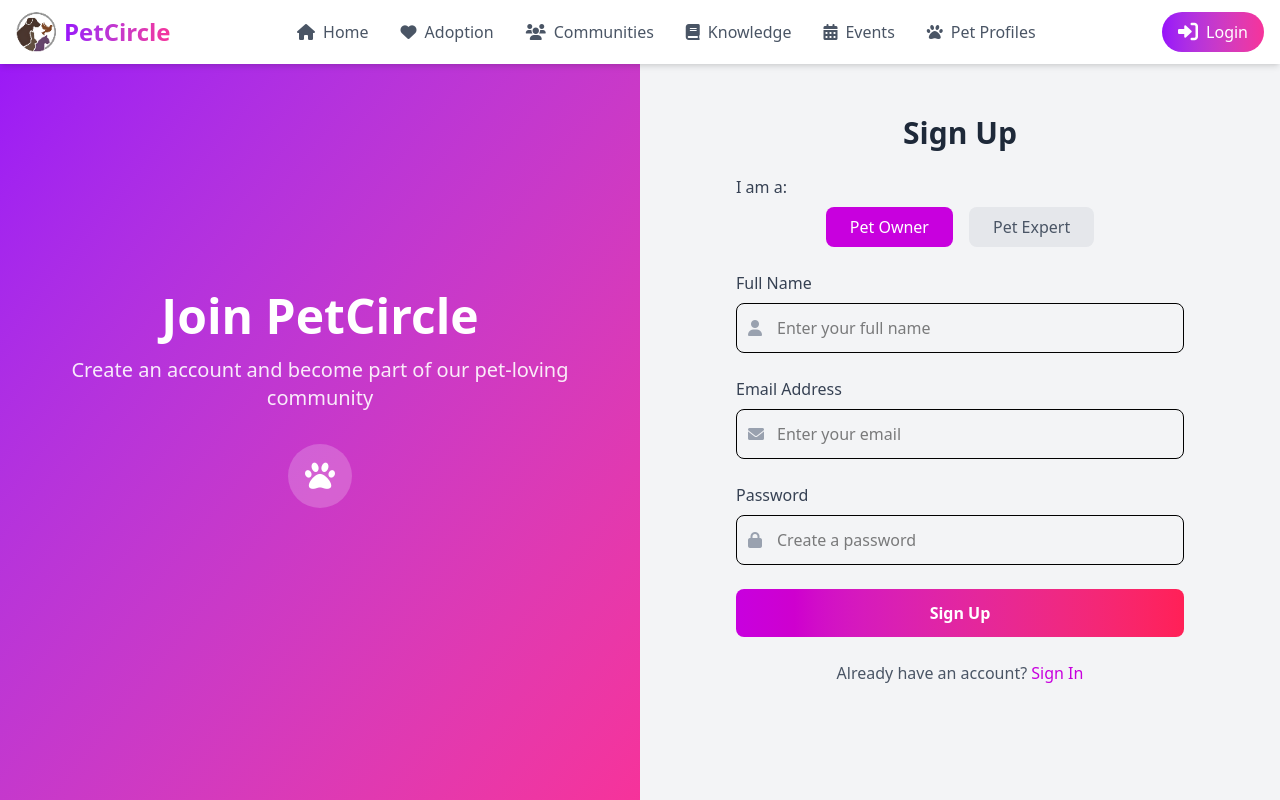
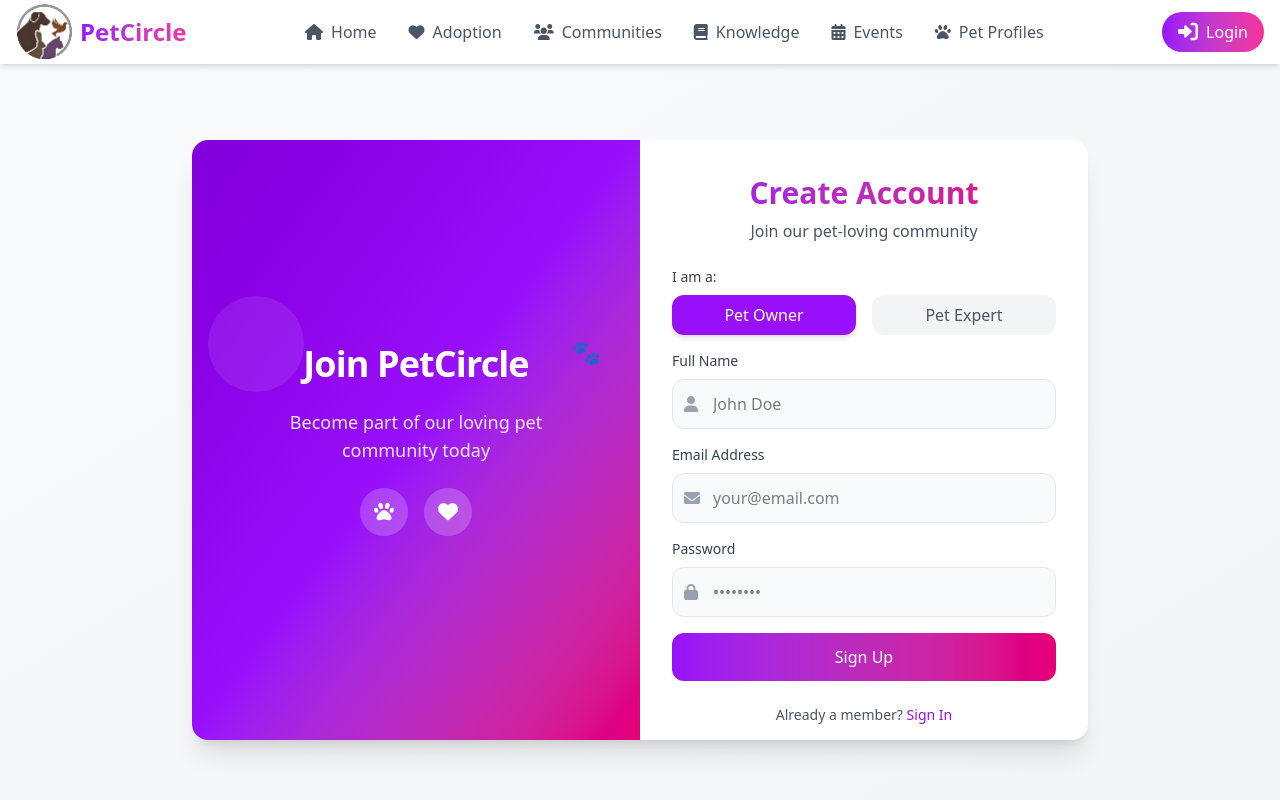
Before and after one commit to Urvish-Moradiya/PET_CIRCLE, a React (Vite) app in the folder Petcircle/: page /signup in a window 1280 px wide. Shown: the top 800 px of the page. Built offline with nearby package versions, Linux system fonts and the light colour scheme.

Commit message:
user _ole

```diff
--- a/Petcircle/src/App.jsx
+++ b/Petcircle/src/App.jsx
@@ -1,4 +1,4 @@
-import React, { useState } from 'react';
+import React, { useState, useEffect } from 'react'; // Added useEffect
 import { Routes, Route } from 'react-router-dom';
 import Navbar from './components/Navbar';
 import Communities from './components/Pages/Communities';
@@ -14,7 +14,6 @@ import Profile from './components/Pages/Profile';
 import LoginModal from './components/Pages/LoginModal';
 import SignupModal from './components/Pages/SignupModal';
 
-
 const App = () => {
   axios.defaults.baseURL = "http://localhost:5000";
 
@@ -24,9 +23,9 @@ const App = () => {
   const [searchQuery, setSearchQuery] = useState('');
   const [petTypeFilter, setPetTypeFilter] = useState('all');
   const [showAddPetModal, setShowAddPetModal] = useState(false);
-  const [pets, setPets] = useState();
-  const [adoptionListings] = useState();
-  const [selectedRole, setSelectedRole] = useState('pet-owner');
+  const [pets, setPets] = useState(); // Consider initializing as empty array: []
+  const [adoptionListings] = useState(); // Consider initializing as empty array: []
+  const [user, setUser] = useState(null);
   const [newPetForm, setNewPetForm] = useState({
     name: '',
     type: '',
@@ -37,8 +36,6 @@ const App = () => {
     favoriteFood: '',
     activities: '',
   });
-
-
 
   const [messages] = useState([
     {
@@ -57,11 +54,22 @@ const App = () => {
     },
   ]);
 
+  // Load user from localStorage on initial render
+  useEffect(() => {
+    const storedUser = localStorage.getItem('userData');
+    const token = localStorage.getItem('authToken');
+    if (storedUser && token) {
+      setUser(JSON.parse(storedUser));
+    }
+  }, []);
+
   return (
     <div className="min-h-screen bg-[#faf9f9] flex flex-col">
       <Navbar
         isMenuOpen={isMenuOpen}
         setIsMenuOpen={setIsMenuOpen}
+        user={user}
+        setUser={setUser}
       />
 
       <Routes>
@@ -92,9 +100,18 @@ const App = () => {
             />
           }
         />
-        <Route path="/profile" element={<Profile />} />
-        <Route path="/login" element={<LoginModal />} />
-        <Route path="/signup" element={<SignupModal />} />
+        <Route
+          path="/profile"
+          element={<Profile user={user} setUser={setUser} />}
+        />
+        <Route
+          path="/login"
+          element={<LoginModal setUser={setUser} />}
+        />
+        <Route
+          path="/signup"
+          element={<SignupModal />}
+        />
       </Routes>
 
       <Footer />
@@ -110,7 +127,6 @@ const App = () => {
         setShowAddPetModal={setShowAddPetModal}
         newPetForm={newPetForm}
         setNewPetForm={setNewPetForm}
-
         setPets={setPets}
       />
     </div>
--- a/Petcircle/src/components/Pages/LoginModal.jsx
+++ b/Petcircle/src/components/Pages/LoginModal.jsx
@@ -4,7 +4,7 @@ import { ToastContainer, toast } from 'react-toastify';
 import 'react-toastify/dist/ReactToastify.css';
 import { useNavigate } from 'react-router-dom';
 
-const LoginModal = ({ setShowSignupModal }) => {
+const LoginModal = ({ setUser }) => {
   const { register, handleSubmit, formState: { errors } } = useForm();
   const [loading, setLoading] = useState(false);
   const navigate = useNavigate();
@@ -24,6 +24,7 @@ const LoginModal = ({ setShowSignupModal }) => {
       if (response.ok) {
         localStorage.setItem('authToken', result.data.token);
         localStorage.setItem('userData', JSON.stringify(result.data.user));
+        setUser(result.data.user); // Update parent state to trigger Navbar re-render
 
         toast.success('Login successful!', {
           position: "top-right",
@@ -65,85 +66,92 @@ const LoginModal = ({ setShowSignupModal }) => {
   };
 
   return (
-    <div className="min-h-screen flex flex-col lg:flex-row bg-gray-100">
+    <div className="min-h-screen flex items-center justify-center bg-gradient-to-br from-gray-50 to-gray-100 p-4">
+    <div className="w-full max-w-4xl bg-white rounded-2xl shadow-xl overflow-hidden flex flex-col lg:flex-row">
       {/* Left Section - Decorative */}
-      <div className="lg:w-1/2 bg-gradient-to-br from-purple-600 to-pink-500 flex items-center justify-center p-8">
-        <div className="text-white text-center">
-          <h1 className="text-4xl md:text-5xl font-bold mb-4 animate-fadeIn">
-            Welcome to PetCircle
-          </h1>
-          <p className="text-lg md:text-xl opacity-90">
-            Connect with pet lovers, share stories, and find your furry friends
+      <div className="lg:w-1/2 bg-gradient-to-br from-purple-700 via-purple-600 to-pink-600 p-8 flex items-center justify-center">
+        <div className="text-white text-center space-y-6 animate-fade-in">
+          <div className="relative">
+            <div className="absolute -top-12 -left-12 w-24 h-24 bg-white/10 rounded-full animate-pulse"></div>
+            <h1 className="text-4xl font-extrabold tracking-tight relative">
+              PetCircle
+              <span className="absolute -top-2 -right-6 text-2xl text-pink-300">✨</span>
+            </h1>
+          </div>
+          <p className="text-lg opacity-90 max-w-xs mx-auto">
+            Join a vibrant community of pet enthusiasts and their furry companions
           </p>
-          <div className="mt-8">
-            <div className="w-16 h-16 mx-auto bg-white/20 rounded-full flex items-center justify-center">
-              <i className="fas fa-paw text-3xl"></i>
+          <div className="mt-6 flex justify-center gap-4">
+            <div className="w-12 h-12 bg-white/20 rounded-full flex items-center justify-center transform hover:scale-110 transition-transform duration-300">
+              <i className="fas fa-paw text-xl"></i>
+            </div>
+            <div className="w-12 h-12 bg-white/20 rounded-full flex items-center justify-center transform hover:scale-110 transition-transform duration-300">
+              <i className="fas fa-heart text-xl"></i>
             </div>
           </div>
         </div>
       </div>
 
       {/* Right Section - Login Form */}
-      <div className="lg:w-1/2 flex items-center justify-center p-8">
-        <div className="w-full max-w-md">
-          <h2 className="text-3xl font-bold text-gray-800 mb-6 text-center">
-            Sign In
-          </h2>
+      <div className="lg:w-1/2 p-8 flex items-center justify-center">
+        <div className="w-full max-w-md space-y-8">
+          <div className="text-center">
+            <h2 className="text-3xl font-bold text-gray-900 bg-gradient-to-r from-purple-600 to-pink-600 bg-clip-text text-transparent">
+              Welcome Back
+            </h2>
+            <p className="mt-2 text-gray-600">Sign in to your account</p>
+          </div>
 
           <form onSubmit={handleSubmit(submitHandler)} className="space-y-6">
-            <div>
-              <label className="block text-gray-700 font-medium mb-2">
+            <div className="space-y-2">
+              <label className="block text-sm font-medium text-gray-700">
                 Email Address
               </label>
-              <div className="relative">
-                <i className="fas fa-envelope absolute left-3 top-1/2 transform -translate-y-1/2 text-gray-400"></i>
+              <div className="relative group">
+                <i className="fas fa-envelope absolute left-3 top-1/2 transform -translate-y-1/2 text-gray-400 group-focus-within:text-purple-600 transition-colors"></i>
                 <input
                   type="email"
-                  className="w-full pl-10 pr-4 py-3 border rounded-lg focus:outline-none focus:ring-2 focus:ring-fuchsia-500 transition-all duration-200"
-                  placeholder="Enter your email"
+                  className="w-full pl-10 pr-4 py-3 border border-gray-200 rounded-xl focus:outline-none focus:ring-2 focus:ring-purple-500 focus:border-transparent bg-gray-50 transition-all duration-300"
+                  placeholder="your@email.com"
                   {...register("email", validationMethod.emailValidator)}
                   disabled={loading}
                 />
               </div>
               {errors.email && (
-                <span className="text-red-500 text-sm mt-1 block">
-                  {errors.email.message}
-                </span>
+                <span className="text-red-500 text-xs">{errors.email.message}</span>
               )}
             </div>
 
-            <div>
-              <label className="block text-gray-700 font-medium mb-2">
+            <div className="space-y-2">
+              <label className="block text-sm font-medium text-gray-700">
                 Password
               </label>
-              <div className="relative">
-                <i className="fas fa-lock absolute left-3 top-1/2 transform -translate-y-1/2 text-gray-400"></i>
+              <div className="relative group">
+                <i className="fas fa-lock absolute left-3 top-1/2 transform -translate-y-1/2 text-gray-400 group-focus-within:text-purple-600 transition-colors"></i>
                 <input
                   type="password"
-                  className="w-full pl-10 pr-4 py-3 border rounded-lg focus:outline-none focus:ring-2 focus:ring-fuchsia-500 transition-all duration-200"
-                  placeholder="Enter your password"
+                  className="w-full pl-10 pr-4 py-3 border border-gray-200 rounded-xl focus:outline-none focus:ring-2 focus:ring-purple-500 focus:border-transparent bg-gray-50 transition-all duration-300"
+                  placeholder="••••••••"
                   {...register("password", validationMethod.passwordValidator)}
                   disabled={loading}
                 />
               </div>
               {errors.password && (
-                <span className="text-red-500 text-sm mt-1 block">
-                  {errors.password.message}
-                </span>
+                <span className="text-red-500 text-xs">{errors.password.message}</span>
               )}
             </div>
 
             <button
               type="submit"
               disabled={loading}
-              className={`w-full py-3 rounded-lg text-white font-semibold bg-gradient-to-r from-fuchsia-600 to-rose-500 hover:from-fuchsia-700 hover:to-rose-600 transition-all duration-200 transform hover:scale-105 ${
-                loading ? 'opacity-75 cursor-not-allowed' : ''
+              className={`w-full py-3 px-4 rounded-xl text-white font-medium bg-gradient-to-r from-purple-600 to-pink-600 hover:from-purple-700 hover:to-pink-700 transition-all duration-300 transform hover:scale-105 focus:outline-none focus:ring-4 focus:ring-purple-200 ${
+                loading ? 'opacity-70 cursor-not-allowed' : ''
               }`}
             >
               {loading ? (
                 <span className="flex items-center justify-center">
                   <i className="fas fa-spinner fa-spin mr-2"></i>
-                  Logging in...
+                  Signing in...
                 </span>
               ) : (
                 'Sign In'
@@ -151,29 +159,34 @@ const LoginModal = ({ setShowSignupModal }) => {
             </button>
           </form>
 
-          <div className="mt-6 text-center">
-            <p className="text-gray-600">
-              Don't have an account?{' '}
+          <div className="text-center space-y-3">
+            <p className="text-sm text-gray-600">
+              New to PetCircle?{' '}
               <button
                 onClick={() => navigate('/signup')}
-                className="text-fuchsia-600 hover:text-fuchsia-700 font-medium transition-colors duration-200"
+                className="text-purple-600 hover:text-purple-700 font-medium transition-colors duration-200"
                 disabled={loading}
               >
-                Sign Up
+                Create an account
               </button>
             </p>
             <a
               href="#"
-              className="text-sm text-gray-500 hover:text-fuchsia-600 mt-2 block"
+              className="text-sm text-gray-500 hover:text-purple-600 transition-colors duration-200"
             >
-              Forgot Password?
+              Forgot your password?
             </a>
           </div>
         </div>
       </div>
-
-      <ToastContainer />
     </div>
+    <ToastContainer
+      position="top-right"
+      autoClose={3000}
+      hideProgressBar
+      theme="colored"
+    />
+  </div>
   );
 };
 
--- a/Petcircle/src/components/Pages/Profile.jsx
+++ b/Petcircle/src/components/Pages/Profile.jsx
@@ -16,7 +16,7 @@ const Profile = () => {
     const fetchUserProfile = async () => {
       const token = localStorage.getItem('authToken');
       const storedUserData = JSON.parse(localStorage.getItem('userData'));
-
+      console
       if (!token || !storedUserData) {
         toast.error('Please login to view your profile', {
           position: 'top-right',
@@ -43,6 +43,7 @@ const Profile = () => {
         setUserData(result.data);
         setBio(result.data.bio || '');
         localStorage.setItem('userData', JSON.stringify(result.data));
+        console.log('User data:', result.data);
       } catch (error) {
         console.error('Fetch user error:', error);
         toast.error('Failed to load profile data', {
@@ -70,6 +71,7 @@ const Profile = () => {
 
   const handleBioUpdate = async () => {
     if (!userData?._id) return;
+
 
     try {
       const token = localStorage.getItem('authToken');
--- a/Petcircle/src/components/Pages/SignupModal.jsx
+++ b/Petcircle/src/components/Pages/SignupModal.jsx
@@ -25,6 +25,7 @@ const SignupModal = () => {
 
       const res = await axios.post("/api/signup", formData); // Base URL is set in App.js
 
+      console.log("userdate",formData)
       if (res.status === 200 || res.status === 201) {
         toast.success('Registration successful! Please login.', {
           position: "top-right",
@@ -63,34 +64,45 @@ const SignupModal = () => {
   };
 
   return (
-    <div className="min-h-screen flex flex-col lg:flex-row bg-gray-100">
+    <div className="min-h-screen flex items-center justify-center bg-gradient-to-br from-gray-50 to-gray-100 p-2 mt-10">
+    <div className="w-full max-w-4xl bg-white rounded-2xl shadow-xl overflow-hidden flex flex-col lg:flex-row h-150">
       {/* Left Section - Decorative */}
-      <div className="lg:w-1/2 bg-gradient-to-br from-purple-600 to-pink-500 flex items-center justify-center p-8">
-        <div className="text-white text-center">
-          <h1 className="text-4xl md:text-5xl font-bold mb-4 animate-fadeIn">
-            Join PetCircle
-          </h1>
-          <p className="text-lg md:text-xl opacity-90">
-            Create an account and become part of our pet-loving community
+      <div className="lg:w-1/2 bg-gradient-to-br from-purple-700 via-purple-600 to-pink-600 p-8 flex items-center justify-center">
+        <div className="text-white text-center space-y-6 animate-fade-in">
+          <div className="relative">
+            <div className="absolute -top-12 -left-12 w-24 h-24 bg-white/10 rounded-full animate-pulse"></div>
+            <h1 className="text-4xl font-extrabold tracking-tight relative">
+              Join PetCircle
+              <span className="absolute -top-2 -right-6 text-2xl text-pink-300">🐾</span>
+            </h1>
+          </div>
+          <p className="text-lg opacity-90 max-w-xs mx-auto">
+            Become part of our loving pet community today
           </p>
-          <div className="mt-8">
-            <div className="w-16 h-16 mx-auto bg-white/20 rounded-full flex items-center justify-center">
-              <i className="fas fa-paw text-3xl"></i>
+          <div className="mt-6 flex justify-center gap-4">
+            <div className="w-12 h-12 bg-white/20 rounded-full flex items-center justify-center transform hover:scale-110 transition-transform duration-300">
+              <i className="fas fa-paw text-xl"></i>
+            </div>
+            <div className="w-12 h-12 bg-white/20 rounded-full flex items-center justify-center transform hover:scale-110 transition-transform duration-300">
+              <i className="fas fa-heart text-xl"></i>
             </div>
           </div>
         </div>
       </div>
 
       {/* Right Section - Signup Form */}
-      <div className="lg:w-1/2 flex items-center justify-center p-8">
-        <div className="w-full max-w-md">
-          <h2 className="text-3xl font-bold text-gray-800 mb-6 text-center">
-            Sign Up
-          </h2>
+      <div className="lg:w-1/2 p-8 flex items-center justify-center">
+        <div className="w-full max-w-md space-y-6">
+          <div className="text-center">
+            <h2 className="text-3xl mt-5 font-bold text-gray-900 bg-gradient-to-r from-purple-600 to-pink-600 bg-clip-text text-transparent">
+              Create Account
+            </h2>
+            <p className="mt-2 text-gray-600">Join our pet-loving community</p>
+          </div>
 
-          <form onSubmit={handleSubmit(submitHandler)} className="space-y-6">
-            <div>
-              <label className="block text-gray-700 font-medium mb-2">
+          <form onSubmit={handleSubmit(submitHandler)} className="space-y-4">
+            <div className="space-y-2">
+              <label className="block text-sm font-medium text-gray-700">
                 I am a:
               </label>
               <div className="flex justify-center gap-4">
@@ -100,11 +112,11 @@ const SignupModal = () => {
                     type="button"
                     onClick={() => setSelectedRole(role)}
                     disabled={loading}
-                    className={`px-6 py-2 rounded-lg font-medium transition-all duration-200 ${
+                    className={`flex-1 py-2 px-4 rounded-xl font-medium transition-all duration-300 ${
                       selectedRole === role
-                        ? 'bg-fuchsia-600 text-white'
-                        : 'bg-gray-200 text-gray-600 hover:bg-gray-300'
-                    } ${loading ? 'opacity-75 cursor-not-allowed' : ''}`}
+                        ? 'bg-purple-600 text-white shadow-md'
+                        : 'bg-gray-100 text-gray-600 hover:bg-gray-200'
+                    } ${loading ? 'opacity-70 cursor-not-allowed' : 'hover:scale-105'}`}
                   >
                     {role === 'pet-owner' ? 'Pet Owner' : 'Pet Expert'}
                   </button>
@@ -112,80 +124,74 @@ const SignupModal = () => {
               </div>
             </div>
 
-            <div>
-              <label className="block text-gray-700 font-medium mb-2">
+            <div className="space-y-2">
+              <label className="block text-sm font-medium text-gray-700">
                 Full Name
               </label>
-              <div className="relative">
-                <i className="fas fa-user absolute left-3 top-1/2 transform -translate-y-1/2 text-gray-400"></i>
+              <div className="relative group">
+                <i className="fas fa-user absolute left-3 top-1/2 transform -translate-y-1/2 text-gray-400 group-focus-within:text-purple-600 transition-colors"></i>
                 <input
                   type="text"
-                  className="w-full pl-10 pr-4 py-3 border rounded-lg focus:outline-none focus:ring-2 focus:ring-fuchsia-500 transition-all duration-200"
-                  placeholder="Enter your full name"
+                  className="w-full pl-10 pr-4 py-3 border border-gray-200 rounded-xl focus:outline-none focus:ring-2 focus:ring-purple-500 focus:border-transparent bg-gray-50 transition-all duration-300"
+                  placeholder="John Doe"
                   {...register("fullName", validationMethod.nameValidator)}
                   disabled={loading}
                 />
               </div>
               {errors.fullName && (
-                <span className="text-red-500 text-sm mt-1 block">
-                  {errors.fullName.message}
-                </span>
+                <span className="text-red-500 text-xs">{errors.fullName.message}</span>
               )}
             </div>
 
-            <div>
-              <label className="block text-gray-700 font-medium mb-2">
+            <div className="space-y-2">
+              <label className="block text-sm font-medium text-gray-700">
                 Email Address
               </label>
-              <div className="relative">
-                <i className="fas fa-envelope absolute left-3 top-1/2 transform -translate-y-1/2 text-gray-400"></i>
+              <div className="relative group">
+                <i className="fas fa-envelope absolute left-3 top-1/2 transform -translate-y-1/2 text-gray-400 group-focus-within:text-purple-600 transition-colors"></i>
                 <input
                   type="email"
-                  className="w-full pl-10 pr-4 py-3 border rounded-lg focus:outline-none focus:ring-2 focus:ring-fuchsia-500 transition-all duration-200"
-                  placeholder="Enter your email"
+                  className="w-full pl-10 pr-4 py-3 border border-gray-200 rounded-xl focus:outline-none focus:ring-2 focus:ring-purple-500 focus:border-transparent bg-gray-50 transition-all duration-300"
+                  placeholder="your@email.com"
                   {...register("email", validationMethod.emailValidator)}
                   disabled={loading}
                 />
               </div>
               {errors.email && (
-                <span className="text-red-500 text-sm mt-1 block">
-                  {errors.email.message}
-                </span>
+                <span className="text-red-500 text-xs">{errors.email.message}</span>
               )}
             </div>
 
-            <div>
-              <label className="block text-gray-700 font-medium mb-2">
+            <div className="space-y-2">
+              <label className="block text-sm font-medium text-gray-700">
                 Password
               </label>
-              <div className="relative">
-                <i className="fas fa-lock absolute left-3 top-1/2 transform -translate-y-1/2 text-gray-400"></i>
+              <div className="relative group">
+                <i className="fas fa-lock absolute left-3 top-1/2 transform -translate-y-1/2 text-gray-400 group-focus-within:text-purple-600 transition-colors"></i>
                 <input
                   type="password"
-                  className="w-full pl-10 pr-4 py-3 border rounded-lg focus:outline-none focus:ring-2 focus:ring-fuchsia-500 transition-all duration-200"
-                  placeholder="Create a password"
+                  className="w-full pl-10 pr-4 py-3 border border-gray-200 rounded-xl focus:outline-none focus:ring-2 focus:ring-purple-500 focus:border-transparent bg-gray-50 transition-all duration-300"
+                  placeholder="••••••••"
                   {...register("password", validationMethod.passwordValidator)}
                   disabled={loading}
                 />
               </div>
               {errors.password && (
-                <span className="text-red-500 text-sm mt-1 block">
-                  {errors.password.message}
-                </span>
+                <span className="text-red-500 text-xs">{errors.password.message}</span>
               )}
             </div>
 
             <button
               type="submit"
               disabled={loading}
-              className={`w-full py-3 rounded-lg text-white font-semibold bg-gradient-to-r from-fuchsia-600 to-rose-500 hover:from-fuchsia-700 hover:to-rose-600 transition-all duration-200 transform hover:scale-105 ${
-                loading ? 'opacity-75 cursor-not-allowed' : ''
+              className={`w-full py-3 px-4 rounded-xl text-white font-medium bg-gradient-to-r from-purple-600 to-pink-600 hover:from-purple-700 hover:to-pink-700 transition-all duration-300 transform hover:scale-105 focus:outline-none focus:ring-4 focus:ring-purple-200 ${
+                loading ? 'opacity-70 cursor-not-allowed' : ''
               }`}
             >
               {loading ? (
                 <span className="flex items-center justify-center">
                   <i className="fas fa-spinner fa-spin mr-2"></i>
-                  Signing Up...
+                  Creating Account...
                 </span>
               ) : (
                 'Sign Up'
@@ -193,12 +199,12 @@ const SignupModal = () => {
             </button>
           </form>
 
-          <div className="mt-6 text-center">
-            <p className="text-gray-600">
-              Already have an account?{' '}
+          <div className="text-center space-y-3">
+            <p className="text-sm text-gray-600">
+              Already a member?{' '}
               <button
                 onClick={() => navigate('/login')}
-                className="text-fuchsia-600 hover:text-fuchsia-700 font-medium transition-colors duration-200"
+                className="text-purple-600 hover:text-purple-700 font-medium transition-colors duration-200"
                 disabled={loading}
               >
                 Sign In
@@ -207,9 +213,14 @@ const SignupModal = () => {
           </div>
         </div>
       </div>
-
-      <ToastContainer />
     </div>
+    <ToastContainer
+      position="top-right"
+      autoClose={3000}
+      hideProgressBar
+      theme="colored"
+    />
+  </div>
   );
 };
 
```
Also changed, not shown: Petcircle/src/components/Navbar.jsx (+5 -11 lines), Petcircle/src/components/Pages/Home.jsx (+4 -4 lines), 1 other file (tests, documents, lock files or other folders).
